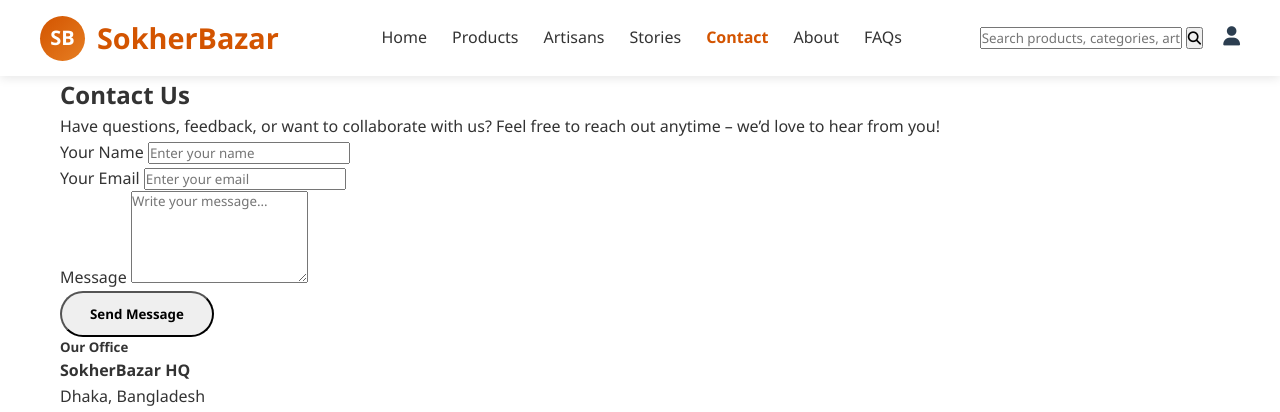
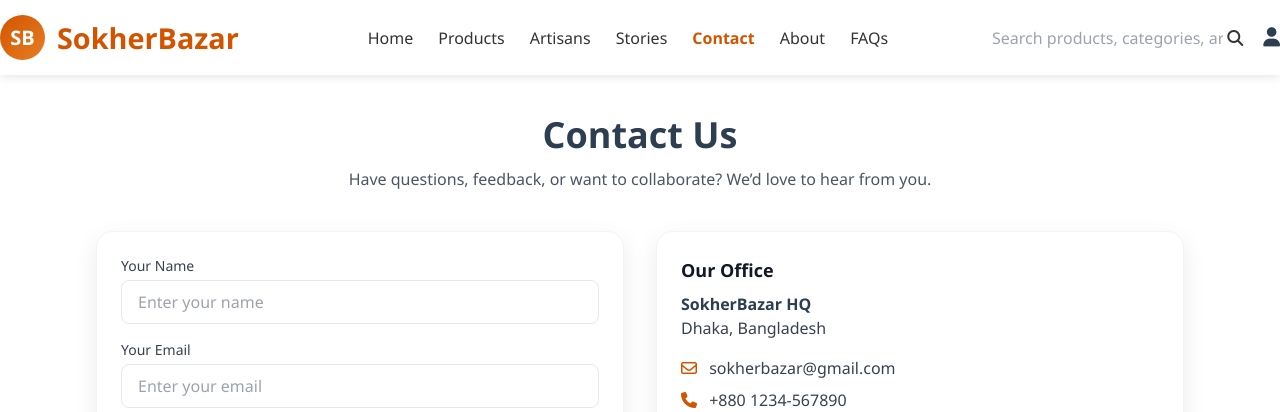
Before and after one commit to Junaid706/SokherBazar, a Django app: page /contact/ in a window 1280 px wide. Shown: the top 412 px of the page. Run offline with Django 5.2, Linux system fonts and the light colour scheme; some libraries are stand-ins or nearby versions.

Commit message:
fix contact form

```diff
--- a/template/contact.html
+++ b/template/contact.html
@@ -1,52 +1,147 @@
 {% extends "base.html" %}
 {% load static %}
 
+{% block extra_css %}
+<!-- Tailwind CSS (Play CDN) -->
+<script src="https://cdn.tailwindcss.com"></script>
+<script>
+  tailwind.config = {
+    theme: {
+      extend: {
+        colors: {
+          primary: '#D35400',
+          secondary: '#27AE60',
+          accent: '#E67E22',
+          dark: '#2C3E50'
+        },
+        boxShadow: {
+          card: '0 8px 24px rgba(0,0,0,.08)'
+        }
+      }
+    }
+  }
+</script>
+<!-- Icons (optional) -->
+<link rel="stylesheet" href="https://cdnjs.cloudflare.com/ajax/libs/font-awesome/6.5.0/css/all.min.css">
+{% endblock %}
+
 {% block content %}
-<!-- Contact Us Section -->
-<section class="contact-section py-5 bg-light">
-  <div class="container">
-    <h2 class="text-center mb-4">Contact Us</h2>
-    <p class="lead text-center mb-5">
-      Have questions, feedback, or want to collaborate with us?
-      Feel free to reach out anytime – we’d love to hear from you!
-    </p>
+<section class="bg-white">
+  <div class="max-w-6xl mx-auto px-4 sm:px-6 lg:px-8 py-10">
 
-    <div class="row">
+    <!-- Header -->
+    <div class="text-center max-w-2xl mx-auto">
+      <h2 class="text-3xl md:text-4xl font-semibold text-dark">Contact Us</h2>
+      <p class="mt-3 text-gray-600">
+        Have questions, feedback, or want to collaborate? We’d love to hear from you.
+      </p>
+    </div>
+
+    <!-- Grid -->
+    <div class="mt-10 grid grid-cols-1 lg:grid-cols-2 gap-8 items-start">
       <!-- Contact Form -->
-      <div class="col-md-6">
-        <form>
-          <div class="mb-3">
-            <label for="name" class="form-label">Your Name</label>
-            <input type="text" id="name" class="form-control" placeholder="Enter your name" required>
+      <div class="bg-white border border-gray-100 rounded-2xl p-6 shadow-card">
+        <form method="post" action="{% url 'contact' %}" id="contactForm" novalidate>
+          {% csrf_token %}
+          <div class="space-y-4">
+            <div>
+              <label for="name" class="block text-sm font-medium text-gray-700">Your Name</label>
+              <input id="name" name="name" type="text" required
+                     class="mt-1 w-full h-11 px-4 rounded-lg border border-gray-200 focus:outline-none focus:ring-2 focus:ring-primary"
+                     placeholder="Enter your name">
+            </div>
+
+            <div>
+              <label for="email" class="block text-sm font-medium text-gray-700">Your Email</label>
+              <input id="email" name="email" type="email" required
+                     class="mt-1 w-full h-11 px-4 rounded-lg border border-gray-200 focus:outline-none focus:ring-2 focus:ring-primary"
+                     placeholder="Enter your email">
+            </div>
+
+            <div>
+              <label for="message" class="block text-sm font-medium text-gray-700">Message</label>
+              <textarea id="message" name="message" rows="5" required
+                        class="mt-1 w-full px-4 py-3 rounded-lg border border-gray-200 focus:outline-none focus:ring-2 focus:ring-primary"
+                        placeholder="Write your message..."></textarea>
+            </div>
+
+            <button type="submit"
+                    class="inline-flex items-center gap-2 h-11 px-6 rounded-full bg-primary text-white font-semibold hover:bg-orange-600 transition">
+              <i class="fa-regular fa-paper-plane"></i>
+              Send Message
+            </button>
+
+            <!-- Success/Error placeholder (client-side) -->
+            <p id="formStatus" class="hidden text-sm mt-2"></p>
           </div>
-          <div class="mb-3">
-            <label for="email" class="form-label">Your Email</label>
-            <input type="email" id="email" class="form-control" placeholder="Enter your email" required>
-          </div>
-          <div class="mb-3">
-            <label for="message" class="form-label">Message</label>
-            <textarea id="message" rows="5" class="form-control" placeholder="Write your message..." required></textarea>
-          </div>
-          <button type="submit" class="btn btn-warning">Send Message</button>
         </form>
       </div>
 
       <!-- Contact Info + Map -->
-      <div class="col-md-6">
-        <h5 class="mb-3">Our Office</h5>
-        <p><strong>SokherBazar HQ</strong><br>Dhaka, Bangladesh</p>
-        <p>Email: <a href="mailto:sokherbazar@gmail.com">sokherbazar@gmail.com</a></p>
-        <p>Phone: +880 1234-567890</p>
+      <div class="space-y-5">
+        <div class="bg-white border border-gray-100 rounded-2xl p-6 shadow-card">
+          <h5 class="text-lg font-semibold text-gray-900 mb-2">Our Office</h5>
+          <p class="text-gray-700">
+            <strong class="text-dark">SokherBazar HQ</strong><br>
+            Dhaka, Bangladesh
+          </p>
 
-        <!-- Google Map -->
-        <div class="map-responsive mt-3">
-          <iframe
-            src="https://www.google.com/maps/embed?pb=!1m18!1m12!1m3!1d3651.903409189381!2d90.39146337428897!3d23.7508857786797!2m3!1f0!2f0!3f0!3m2!1i1024!2i768!4f13.1!3m3!1m2!1s0x3755b894c0f3f0b7%3A0xd3a9d5e0b8c8f4!2sUniversity%20of%20Asia%20Pacific!5e0!3m2!1sen!2sbd!4v1695372734973!5m2!1sen!2sbd"
-            width="100%" height="300" style="border:0;" allowfullscreen="" loading="lazy">
-          </iframe>
+          <div class="mt-4 space-y-2 text-gray-700">
+            <p>
+              <i class="fa-regular fa-envelope mr-2 text-primary"></i>
+              <a href="mailto:sokherbazar@gmail.com" class="hover:text-primary">sokherbazar@gmail.com</a>
+            </p>
+            <p>
+              <i class="fa-solid fa-phone mr-2 text-primary"></i>
+              +880 1234-567890
+            </p>
+          </div>
+        </div>
+
+        <div class="rounded-2xl overflow-hidden border border-gray-100 shadow-card">
+          <div class="aspect-[16/9]">
+            <iframe
+              src="https://www.google.com/maps/embed?pb=!1m18!1m12!1m3!1d3651.903409189381!2d90.39146337428897!3d23.7508857786797!2m3!1f0!2f0!3f0!3m2!1i1024!2i768!4f13.1!3m3!1m2!1s0x3755b894c0f3f0b7%3A0xd3a9d5e0b8c8f4!2sUniversity%20of%20Asia%20Pacific!5e0!3m2!1sen!2sbd!4v1695372734973!5m2!1sen!2sbd"
+              class="w-full h-full" style="border:0;" allowfullscreen="" loading="lazy" referrerpolicy="no-referrer-when-downgrade"
+              title="SokherBazar Location"></iframe>
+          </div>
         </div>
       </div>
     </div>
+
   </div>
 </section>
 {% endblock %}
+
+{% block extra_js %}
+<script>
+  // Simple client-side validation + UX feedback
+  (function(){
+    const form = document.getElementById('contactForm');
+    const statusEl = document.getElementById('formStatus');
+
+    if(!form) return;
+
+    form.addEventListener('submit', function(e){
+      const name = form.querySelector('#name').value.trim();
+      const email = form.querySelector('#email').value.trim();
+      const message = form.querySelector('#message').value.trim();
+
+      if(!name || !email || !message){
+        e.preventDefault();
+        statusEl.textContent = 'Please fill out all fields.';
+        statusEl.className = 'text-red-600 text-sm mt-2';
+        statusEl.classList.remove('hidden');
+        return false;
+      }
+
+      // If you handle POST in Django, let it submit normally.
+      // If you want AJAX instead, preventDefault here and POST via fetch().
+      statusEl.textContent = 'Sending...';
+      statusEl.className = 'text-gray-600 text-sm mt-2';
+      statusEl.classList.remove('hidden');
+      // allow normal submit
+    });
+  })();
+</script>
+{% endblock %}
```
